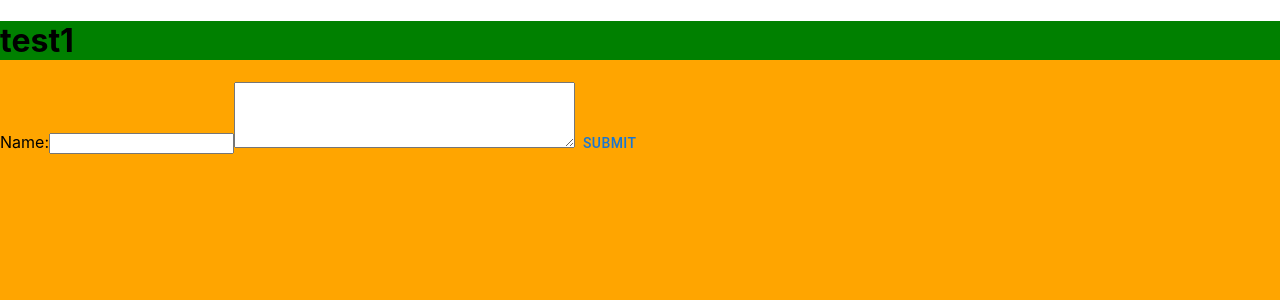
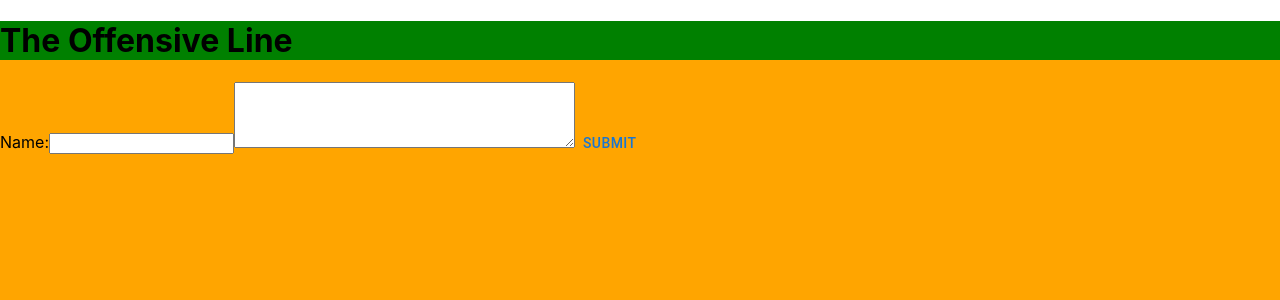
Before and after one commit to theoffensiveline/theoffensiveline-site, a React (Create React App) app: page /submit in a window 1280 px wide. Shown: the top 300 px of the page. Built offline with nearby package versions, Linux system fonts and the light colour scheme.

Commit message:
build fix

```diff
--- a/package.json
+++ b/package.json
@@ -20,7 +20,7 @@
   },
   "scripts": {
     "start": "react-scripts start",
-    "build": "react-scripts build",
+    "build": "react-scripts build CI=False",
     "test": "react-scripts test",
     "eject": "react-scripts eject"
   },
--- a/src/App.jsx
+++ b/src/App.jsx
@@ -16,7 +16,7 @@ function App() {
   return (
       <BackgroundWrapper>
 
-        <NavBar someText="test1">test2</NavBar>
+        <NavBar />
 
         <BrowserRouter>
             <Routes>
--- a/src/components/NavBar.jsx
+++ b/src/components/NavBar.jsx
@@ -1,9 +1,9 @@
 import styled from "styled-components";
 
-export default function NavBar({someText}) {
+export default function NavBar() {
     return (
         <NavWrapper>
-            <h1>{someText}</h1>
+            <h1>The Offensive Line</h1>
         </NavWrapper>
     );
 };
--- a/src/pages/Submit.jsx
+++ b/src/pages/Submit.jsx
@@ -13,7 +13,7 @@ export default function Submit() {
     const submit = async () => {
         if (!isBlank(submission)) {
             try {
-                const docRef = await addDoc(collection(db, "submissions"), {
+                await addDoc(collection(db, "submissions"), {
                     name: name,
                     content: submission,
                 });
```
